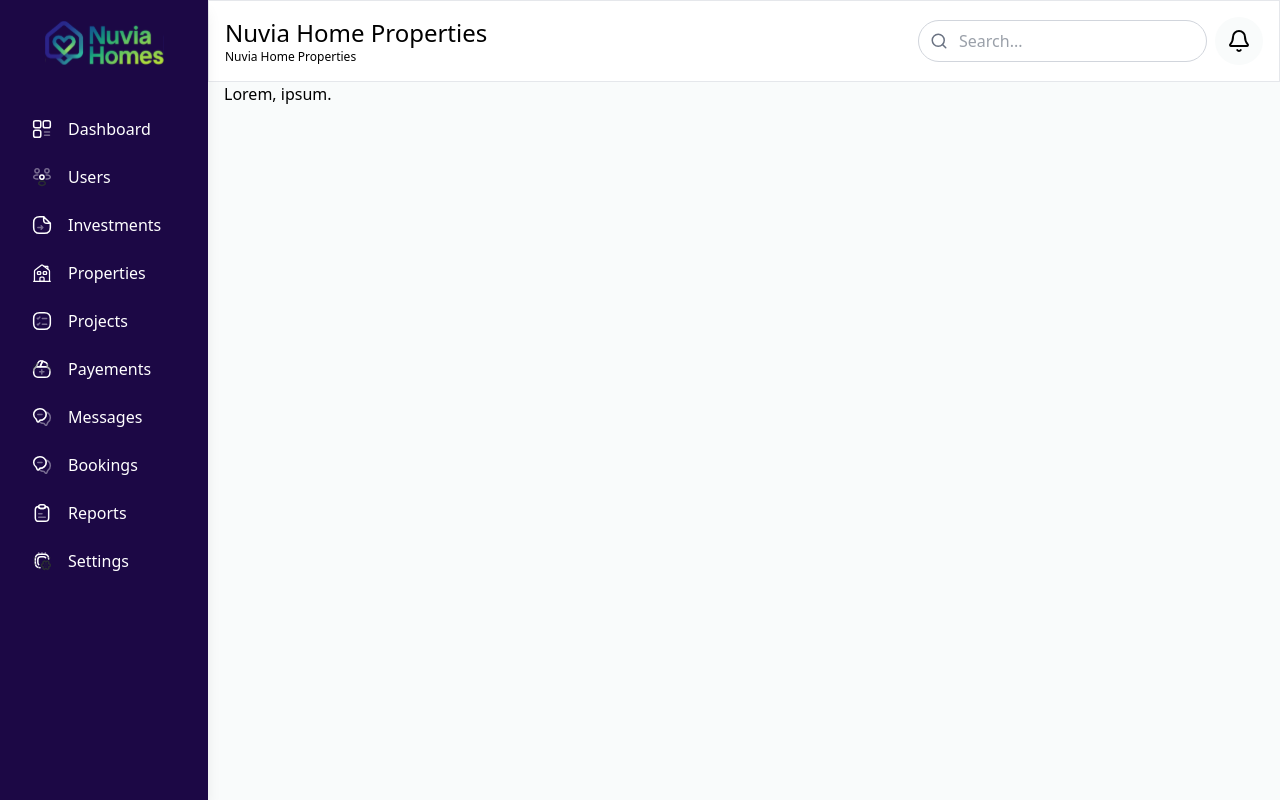
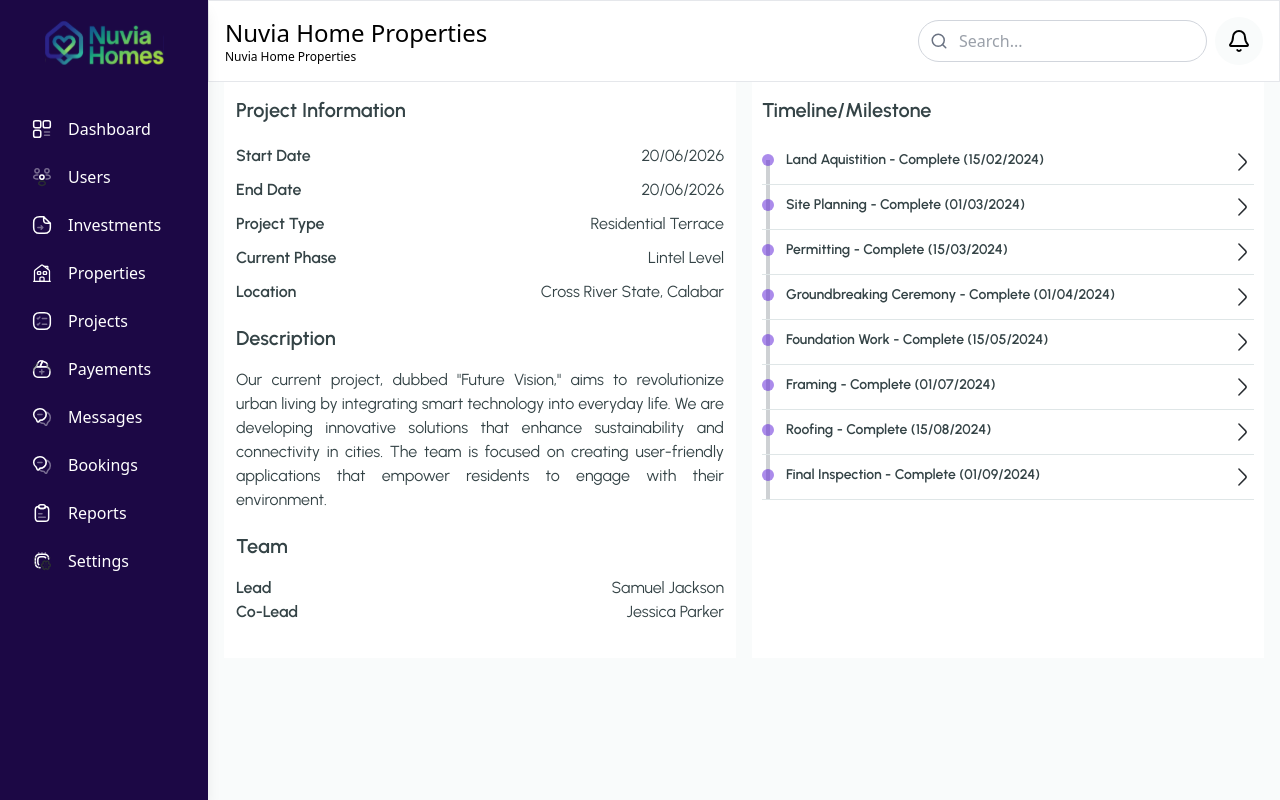
Before and after one commit to Nuvia-Proptech/nuviahomes-webapp, a Next.js app: page /dashboard/admin/projects/project-details in a window 1280 px wide. Built offline with nearby package versions, Linux system fonts and the light colour scheme.

Commit message:
completed project overvie/timeline design

```diff
--- /dev/null
+++ b/src/app/dashboard/admin/projects/[slug]/page.jsx
@@ -0,0 +1,12 @@
+"use client"
+import { ProjectsIndex } from '@/components/dashboard/superAdmin/Projects/ProjectsIndex'
+import { AppAdminNav } from '@/components/shared/AppAdminNav'
+import React from 'react'
+
+export default function page() {
+  return (
+    <AppAdminNav>
+    <ProjectsIndex />
+  </AppAdminNav>
+  )
+}
--- a/src/components/dashboard/superAdmin/Projects/projectDetails/ProjectDetailIndex.jsx
+++ b/src/components/dashboard/superAdmin/Projects/projectDetails/ProjectDetailIndex.jsx
@@ -1,13 +1,71 @@
 import { AppWrapper } from '@/components/shared/AppSetup/AppWrapper'
 import React from 'react'
 import { SuperAdminHeader } from '../../SuperAdminHeader'
+import { Timeline } from './Timeline';
+import { ProjectInformation } from './ProjectInformation';
+
+const milestones = [
+    {
+      title: 'Land Aquistition',
+      status: 'Complete',
+      date: '15/02/2024',
+      completed: true
+    },
+    {
+      title: 'Site Planning',
+      status: 'Complete',
+      date: '01/03/2024',
+      completed: true
+    },
+    {
+      title: 'Permitting',
+      status: 'Complete',
+      date: '15/03/2024',
+      completed: true
+    },
+    {
+      title: 'Groundbreaking Ceremony',
+      status: 'Complete',
+      date: '01/04/2024',
+      completed: true
+    },
+    {
+      title: 'Foundation Work',
+      status: 'Complete',
+      date: '15/05/2024',
+      completed: true
+    },
+    {
+      title: 'Framing',
+      status: 'Complete',
+      date: '01/07/2024',
+      completed: true
+    },
+    {
+      title: 'Roofing',
+      status: 'Complete',
+      date: '15/08/2024',
+      completed: true
+    },
+    {
+      title: 'Final Inspection',
+      status: 'Complete',
+      date: '01/09/2024',
+      completed: true
+    }
+  ];
 
 export const ProjectDetailIndex = () => {
   return (
     <AppWrapper>
       <SuperAdminHeader />
       <div className='px-4'>
-        Lorem, ipsum.
+
+      {/* Project information and Project Timeline */}
+      <div className='flex justify-between flex-wrap gap-3'>
+        <ProjectInformation />
+      <Timeline milestones={milestones} />
+      </div>
       </div>
       </AppWrapper>
   )
--- /dev/null
+++ b/src/components/dashboard/superAdmin/Projects/projectDetails/ProjectInformation.jsx
@@ -0,0 +1,83 @@
+import React from "react";
+
+export const ProjectInformation = ({
+  startDate,
+  endDate,
+  projectType,
+  currentPhase,
+  location,
+}) => {
+  return (
+    <div className="w-full max-w-lg bg-white px-3 py-3.5 font-urbanist">
+      {/* Header */}
+      <h2 className="text-xl text-textColor font-semibold text-left mb-4">
+        Project Information
+      </h2>
+
+      <div className="my-5">
+        {/* Start date */}
+        <div className="w-full flex justify-between text-textColor text-base font-normal font-urbanist my-2-5">
+          <p className="font-semibold">Start Date</p>
+          <p>20/06/2026</p>
+        </div>
+
+        {/* end Date */}
+        <div className="w-full flex justify-between text-textColor text-base font-normal font-urbanist my-2.5">
+          <p className="font-semibold">End Date</p>
+          <p>20/06/2026</p>
+        </div>
+
+        {/* Project Type */}
+        <div className="w-full flex justify-between text-textColor text-base font-normal font-urbanist my-2.5">
+          <p className="font-semibold">Project Type</p>
+          <p>Residential Terrace</p>
+        </div>
+
+        {/* current Pahse */}
+        <div className="w-full flex justify-between text-textColor text-base font-normal font-urbanist my-2.5">
+          <p className="font-semibold">Current Phase</p>
+          <p>Lintel Level</p>
+        </div>
+
+        {/* location */}
+        <div className="w-full flex justify-between text-textColor text-base font-normal font-urbanist my-2.5">
+          <p className="font-semibold">Location</p>
+          <p>Cross River State, Calabar</p>
+        </div>
+
+        {/* project description */}
+        <div className="my-5">
+          <h2 className="text-xl text-textColor font-semibold text-left mb-4">
+            Description
+          </h2>
+          <p className="text-textColor text-base font-normal font-urbanist text-justify">
+            Our current project, dubbed "Future Vision," aims to revolutionize
+            urban living by integrating smart technology into everyday life. We
+            are developing innovative solutions that enhance sustainability and
+            connectivity in cities. The team is focused on creating
+            user-friendly applications that empower residents to engage with
+            their environment.{" "}
+          </p>
+        </div>
+
+        {/* Project Team */}
+        <div className="my-5">
+          <h2 className="text-xl text-textColor font-semibold text-left mb-4">
+            Team
+          </h2>
+          {/* Lead */}
+          <div className="w-full flex justify-between text-textColor text-base font-normal font-urbanist my-2-5">
+            <p className="font-semibold">Lead</p>
+            <p>Samuel Jackson</p>
+          </div>
+
+          {/* Co-lead */}
+          <div className="w-full flex justify-between text-textColor text-base font-normal font-urbanist my-2-5">
+            <p className="font-semibold">Co-Lead</p>
+            <p>Jessica Parker</p>
+          </div>
+        </div>
+      </div>
+    </div>
+  );
+};
--- /dev/null
+++ b/src/components/dashboard/superAdmin/Projects/projectDetails/Timeline.jsx
@@ -0,0 +1,39 @@
+import { ChevronRightIcon } from "@/components/shared/Icons/ChevronRightIcon";
+
+export const Timeline = ({ milestones }) => {
+  return (
+    <div className="w-full max-w-lg bg-white px-2.5 py-3.5 font-urbanist">
+      {/* Header */}
+      <p className="text-xl text-textColor font-semibold text-left mb-4">
+        Timeline/Milestone
+      </p>
+
+      {/* Milestones List Container */}
+      <div className="relative">
+        {/* Vertical line that covers ALL Purple circle */}
+        <div className="absolute left-1 top-5 bottom-0 w-1 bg-[#22303E38]" />
+
+        {milestones.map((milestone, index) => (
+          <div
+            key={index}
+            className="flex items-start gap-3 py-2.5 relative  border-b border-[#DFE6E7]"
+          >
+            {/* Purple circle */}
+            <div className="flex-shrink-0 w-3 h-3 rounded-full bg-primaryColor/50 flex items-center justify-center mt-1 z-10">
+              {/* You can add a checkmark or other icon here if needed */}
+            </div>
+
+            {/* Milestone Text */}
+            <div className="flex-1">
+              <p className="text-sm text-textColor font-urbanist font-semibold">
+                {milestone.title} - {milestone.status} ({milestone.date})
+              </p>
+            </div>
+
+            <ChevronRightIcon />
+          </div>
+        ))}
+      </div>
+    </div>
+  );
+};
--- /dev/null
+++ b/src/components/shared/Icons/ChevronRightIcon.jsx
@@ -0,0 +1,25 @@
+import React from "react";
+
+export const ChevronRightIcon = ({
+  width = "24",
+  height = "24",
+  stroke = "#292D32",
+}) => {
+  return (
+    <svg
+      width={width}
+      height={height}
+      viewBox="0 0 24 24"
+      fill="none"
+    >
+      <path
+        d="M8.90991 19.9201L15.4299 13.4001C16.1999 12.6301 16.1999 11.3701 15.4299 10.6001L8.90991 4.08008"
+        stroke={stroke}
+        strokeWidth="1.5"
+        strokeMiterlimit="10"
+        strokeLinecap="round"
+        strokeLinejoin="round"
+      />
+    </svg>
+  );
+};
```
